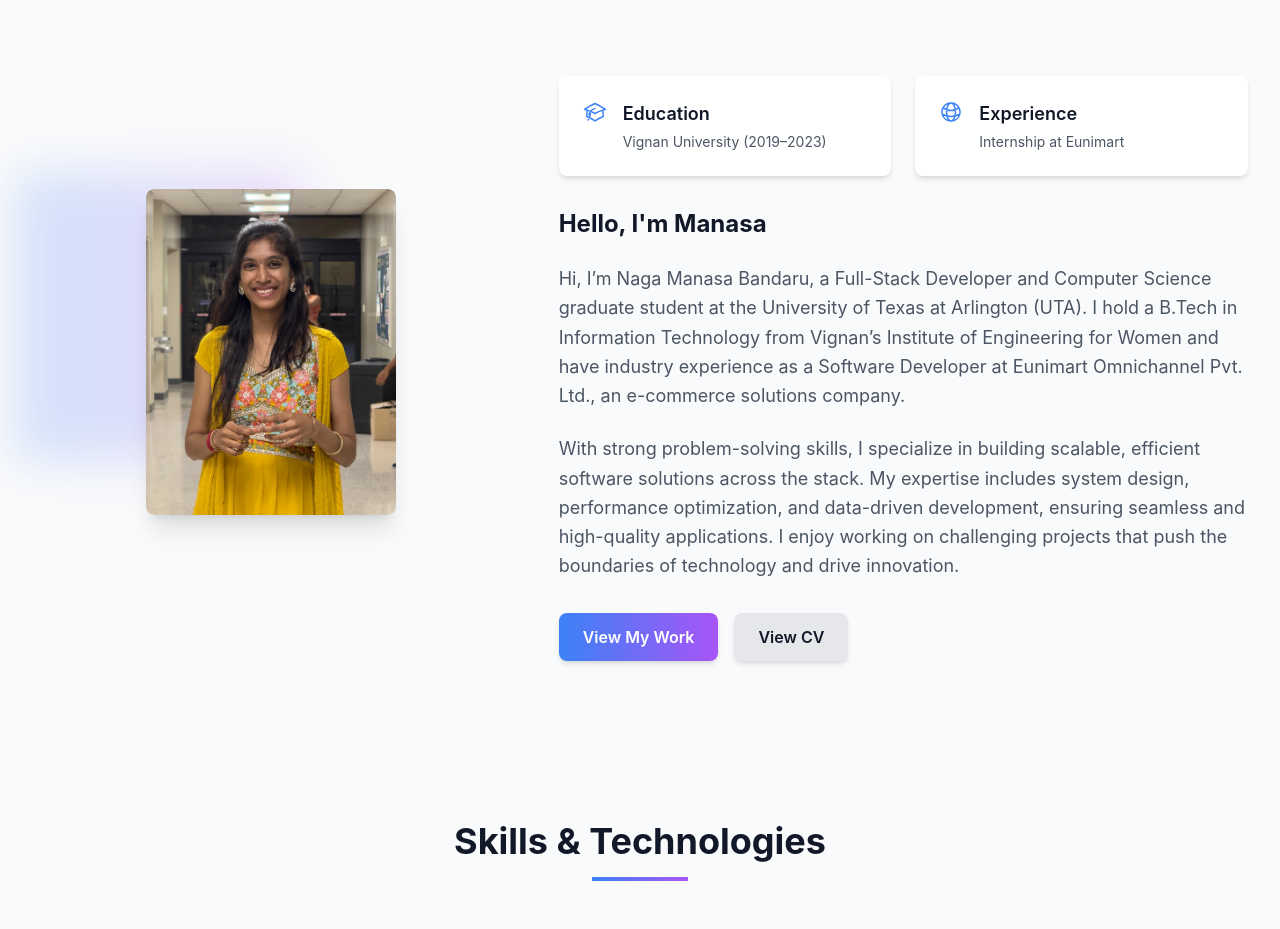
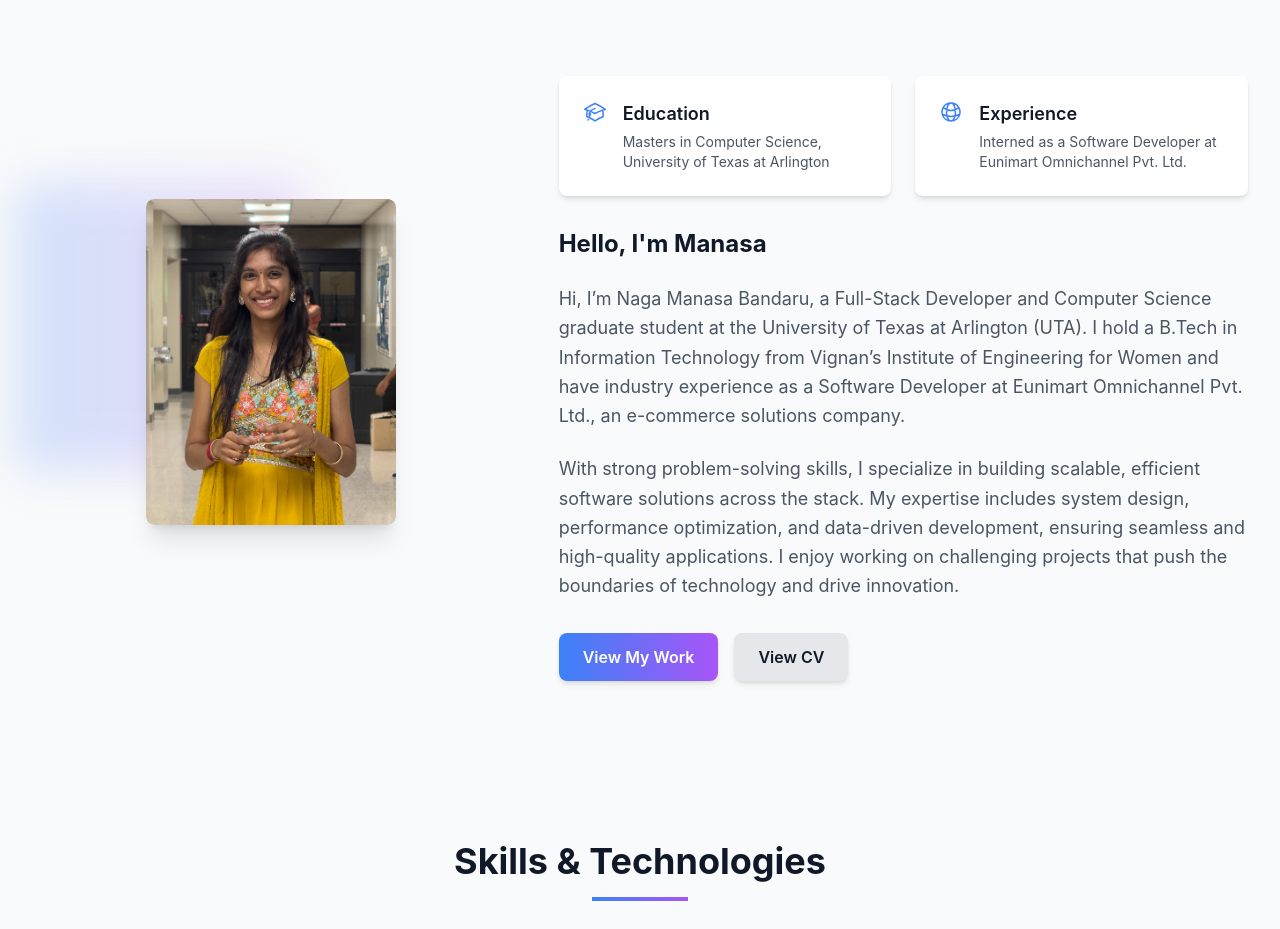
Before and after one commit to manasa-ganesh/manasa-portfolio, a React (Create React App) app: page / in a window 1280 px wide. Shown: the part 960-1889 px from the top of the page. Built offline with nearby package versions, Linux system fonts and the light colour scheme.

Commit message:
minor changes

```diff
--- a/src/components/AboutMe.js
+++ b/src/components/AboutMe.js
@@ -16,12 +16,12 @@ function AboutMe() {
         {
             icon: AcademicCapIcon,
             title: "Education",
-            description: "Vignan University (2019–2023)"
+            description: "Masters in Computer Science, University of Texas at Arlington"
         },
         {
             icon: GlobeAltIcon,
             title: "Experience",
-            description: "Internship at Eunimart"
+            description: "Interned as a Software Developer at Eunimart Omnichannel Pvt. Ltd."
         }
     ];
 
```
